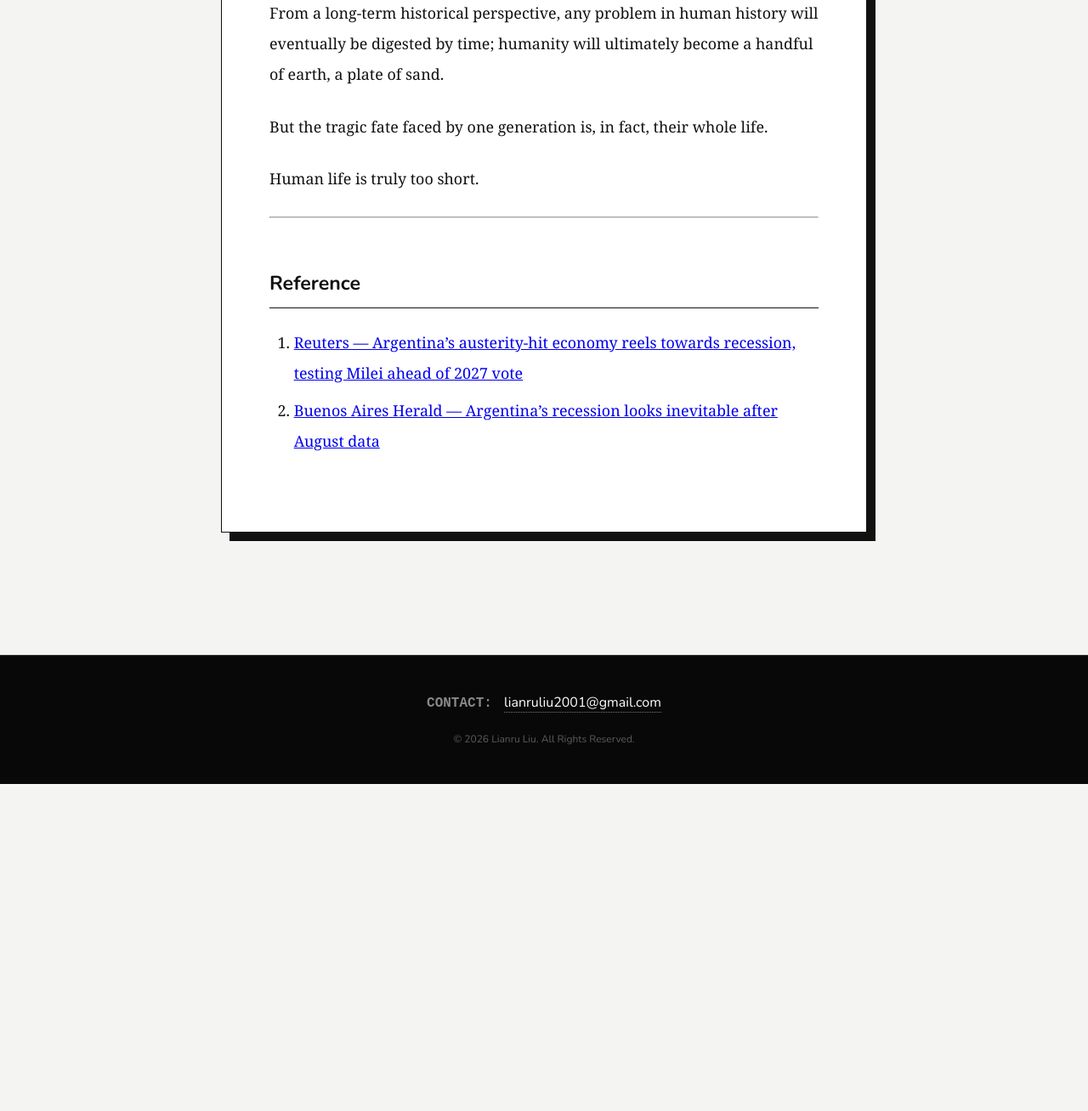
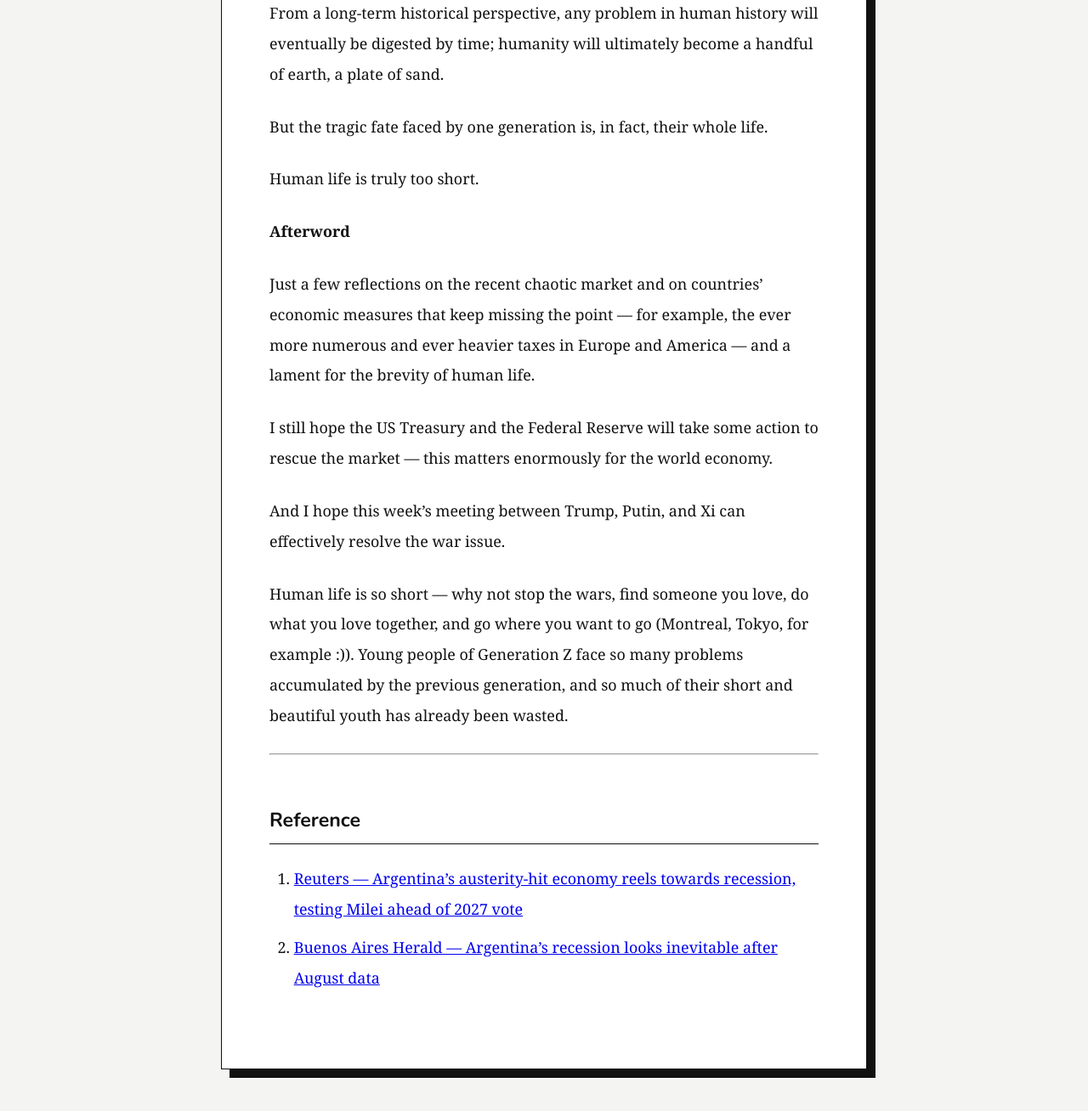
Before and after one commit to LianruLiu/LianruLiu.github.io, a Jekyll site: the page built from _posts/2026-11-16-Era-and-Individual.md, in a window 1280 px wide and 1400 px high, scrolled down 3773 px. Shown: the top 1308 px of the window at 85% size. Built offline with Jekyll 4.4.1, drawn with Linux system fonts in a browser that asks for light colours; before the commit the page ends 4696 px from its top, so only the background shows below that; some of the changed text lies outside the part shown.

Commit message:
Add Afterword to The Era and the Individual (verbatim postscript)

```diff
--- a/_posts/2026-11-16-Era-and-Individual.md
+++ b/_posts/2026-11-16-Era-and-Individual.md
@@ -50,6 +50,16 @@ But the tragic fate faced by one generation is, in fact, their whole life.
 
 Human life is truly too short.
 
+**Afterword**
+
+Just a few reflections on the recent chaotic market and on countries' economic measures that keep missing the point — for example, the ever more numerous and ever heavier taxes in Europe and America — and a lament for the brevity of human life.
+
+I still hope the US Treasury and the Federal Reserve will take some action to rescue the market — this matters enormously for the world economy.
+
+And I hope this week's meeting between Trump, Putin, and Xi can effectively resolve the war issue.
+
+Human life is so short — why not stop the wars, find someone you love, do what you love together, and go where you want to go (Montreal, Tokyo, for example :)). Young people of Generation Z face so many problems accumulated by the previous generation, and so much of their short and beautiful youth has already been wasted.
+
 ---
 
 ## Reference
```
